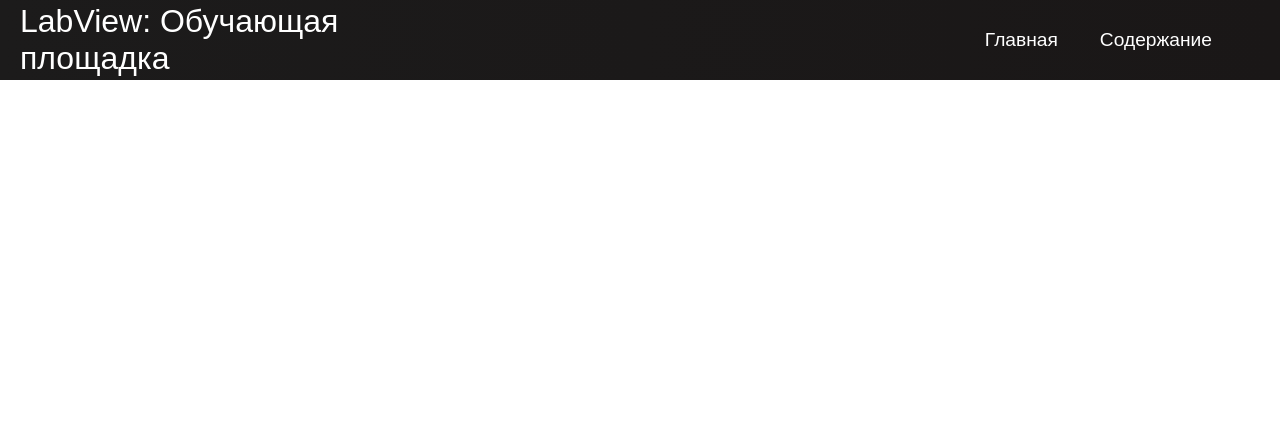
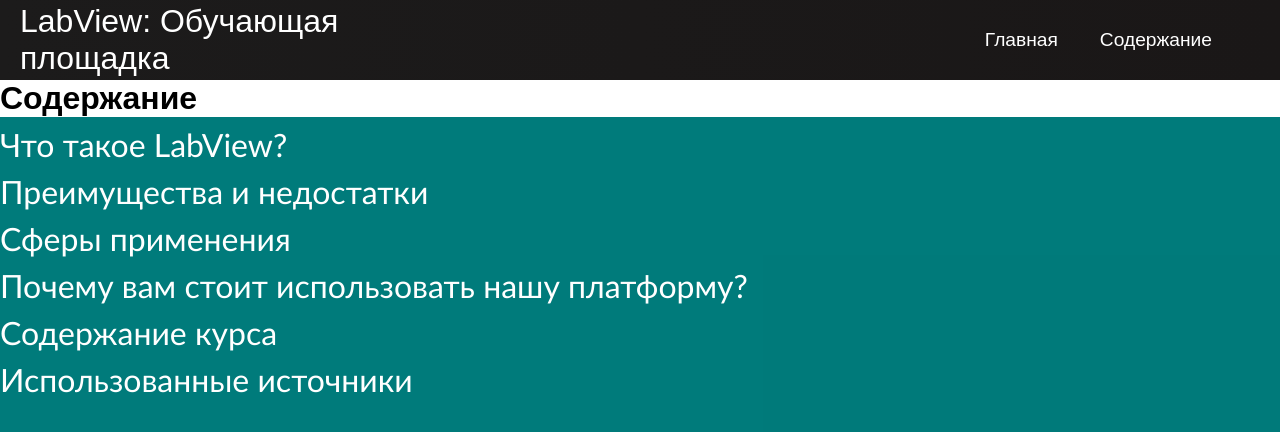
Before and after one commit to MukizuL/labview_site, a React (Create React App) app: page /contents in a window 1280 px wide. Shown: the top 432 px of the page. Built offline with nearby package versions, Linux system fonts and the light colour scheme.

Commit message:
Added contents page

```diff
--- a/src/App.js
+++ b/src/App.js
@@ -2,6 +2,7 @@ import './App.css';
 import Navbar from './components/Navbar';
 import { BrowserRouter as Router, Routes, Route } from 'react-router-dom';
 import Home from './components/pages/Home';
+import Contents from './components/pages/Contents';
 
 function App() {
   return (
@@ -10,6 +11,7 @@ function App() {
         <Navbar />
         <Routes>
           <Route path='/' exact element={<Home />} />
+          <Route path='/contents' exact element={<Contents />} />
         </Routes>
       </Router>
     </>
--- a/src/components/Button.js
+++ b/src/components/Button.js
@@ -32,7 +32,7 @@ export const Button = ({
   const checkButtonSize = SIZES.includes(buttonSize) ? buttonSize : SIZES[0];
 
   return (
-    <Link to='/content' className='btn-mobile'>
+    <Link to='/contents' className='btn-mobile'>
       <button
         className={`btn ${checkButtonStyle} ${checkButtonSize}`}
         onClick={onClick}
--- /dev/null
+++ b/src/components/Content.css
@@ -0,0 +1,37 @@
+.contents-main-container {
+    background-color: #099;
+    height: 100vh;
+    width: 100%;
+    display: flex;
+    flex-direction: column;
+    justify-content: start;
+    align-items: left;
+    box-shadow: inset 0 0 0 1000px rgba(0, 0, 0, 0.2);
+    object-fit: contain;
+  }
+
+  .contents-main-container > h1 {
+    color: #fff;
+    font-size: 100px;
+    margin-top: -100px;
+  }
+
+  .contents-main-container > p {
+    margin-top: 8px;
+    color: #fff;
+    font-size: 32px;
+    font-family: 'Trebuchet MS', 'Lucida Sans Unicode', 'Lucida Grande',
+      'Lucida Sans', Arial, sans-serif;
+  }
+
+  .main-btns {
+    margin-top: 32px;
+  }
+
+  .main-btns .btn {
+    margin: 6px;
+  }
+
+  .fa-play-circle {
+    margin-left: 4px;
+  }
--- /dev/null
+++ b/src/components/Content.js
@@ -0,0 +1,24 @@
+import React from 'react';
+import '../App.css';
+import './Content.css';
+
+function Content() {
+  return (
+    <>
+    <div className='contents-white-stripe'>
+        <h1>Содержание</h1>
+    </div>
+
+    <div className='contents-main-container'>
+        <p>Что такое LabView?</p>
+        <p>Преимущества и недостатки</p>
+        <p>Сферы применения</p>
+        <p>Почему вам стоит использовать нашу платформу?</p>
+        <p>Содержание курса</p>
+        <p>Использованные источники</p>
+    </div>
+    </>
+  );
+}
+
+export default Content;
--- a/src/components/Main.css
+++ b/src/components/Main.css
@@ -1,5 +1,4 @@
-  .main-container {
-    /*background: url('../../public/images/img-home.jpg') center center/cover no-repeat; */
+  .Main-main-container {
     background-color: #099;
     height: 100vh;
     width: 100%;
@@ -11,13 +10,13 @@
     object-fit: contain;
   }
 
-  .main-container > h1 {
+  .Main-main-container > h1 {
     color: #fff;
     font-size: 100px;
     margin-top: -100px;
   }
 
-  .main-container > p {
+  .Main-main-container > p {
     margin-top: 8px;
     color: #fff;
     font-size: 32px;
@@ -25,11 +24,11 @@
       'Lucida Sans', Arial, sans-serif;
   }
 
-  .main-btns {
+  .Main-main-btns {
     margin-top: 32px;
   }
 
-  .main-btns .btn {
+  .Main-main-btns .btn {
     margin: 6px;
   }
 
@@ -38,19 +37,19 @@
   }
 
   @media screen and (max-width: 960px) {
-    .main-container > h1 {
+    .Main-main-container > h1 {
       font-size: 70px;
       margin-top: -150px;
     }
   }
 
   @media screen and (max-width: 768px) {
-    .main-container > h1 {
+    .Main-main-container > h1 {
       font-size: 50px;
       margin-top: -100px;
     }
 
-    .main-container > p {
+    .Main-main-container > p {
       font-size: 30px;
     }
 
--- a/src/components/Main.js
+++ b/src/components/Main.js
@@ -5,10 +5,10 @@ import './Main.css';
 
 function Main() {
   return (
-    <div className='main-container'>
-      <h1>Place holder</h1>
-      <p>Place holder!</p>
-      <div className='main-btns'>
+    <div className='Main-main-container'>
+      <h1>LabView</h1>
+      <p>Образовательная платформа</p>
+      <div className='Main-main-btns'>
         <Button
           className='btns'
           buttonStyle='btn--outline'
--- a/src/components/Navbar.js
+++ b/src/components/Navbar.js
@@ -43,7 +43,7 @@ function Navbar() {
             </li>
             <li className='nav-item'>
               <Link
-                to='/content'
+                to='/contents'
                 className='nav-links'
                 onClick={closeMobileMenu}
               >
--- /dev/null
+++ b/src/components/pages/Contents.js
@@ -0,0 +1,14 @@
+import React from 'react';
+import '../../App.css';
+import Content from '../Content';
+
+function Contents() {
+  return (
+    <>
+      <Content />
+
+    </>
+  );
+}
+
+export default Contents;
```
Also changed, not shown: src/App.css (line endings or trailing spaces).
